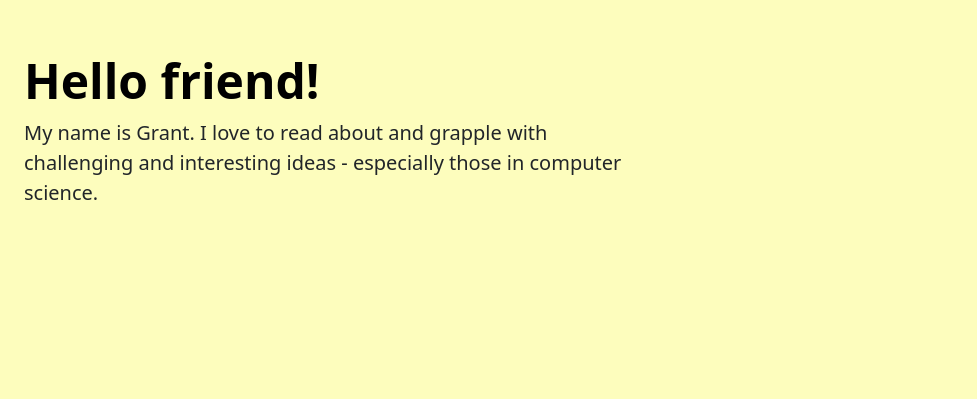
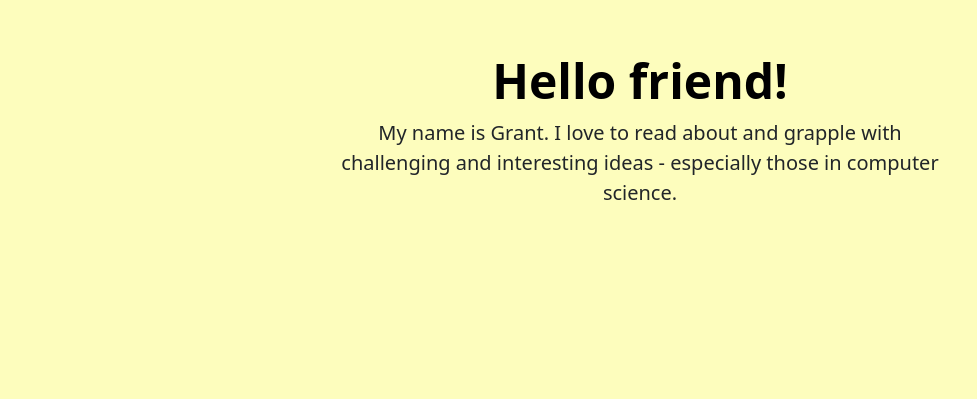
Before and after one commit to granthale/granthale.com, a Node server app: page / in a window 1280 px wide. Shown: the part 66-465 px from the top of the page, without its empty margins (0-977 px from the left). Run offline with Node 20, Linux system fonts and the light colour scheme.

Commit message:
Centered text for index

```diff
--- a/views/pages/index.ejs
+++ b/views/pages/index.ejs
@@ -21,7 +21,7 @@
   <!--——————————————————————————————————————————————-->
 
   <%- include('../partials/navbar.ejs', { navbarColor: navbarColor }) %>
-  <div class="px-4 py-5 my-5 text-left">
+  <div class="px-4 py-5 my-5 text-center">
     <!-- <img class="d-block mx-auto mb-4" src="public/value.png" alt="" width="72" height="57"> -->
     <!-- Element to contain animated typing -->
     <span id="element"></span>
@@ -39,7 +39,7 @@
 
     <!-- <h1 class="display-5 fw-bold text-body-emphasis">Welcome!</h1> -->
 
-    <div class="col-lg-6 ml-auto">
+    <div class="col-lg-6 mx-auto">
     <p class="lead mb-4">My name is Grant. I love to read about and grapple with challenging and interesting ideas - especially those in computer science.</p>
     </div>
   </div>
--- a/views/partials/navbar.ejs
+++ b/views/partials/navbar.ejs
@@ -5,7 +5,7 @@
     <meta name="viewport" content="width=device-width, initial-scale=1">
     <title>Bootstrap demo</title>
     <link rel="stylesheet" href="https://cdn.jsdelivr.net/npm/bootstrap@5.3.0-alpha3/dist/css/bootstrap.min.css" rel="stylesheet" integrity="sha384-KK94CHFLLe+nY2dmCWGMq91rCGa5gtU4mk92HdvYe+M/SXH301p5ILy+dN9+nJOZ" crossorigin="anonymous">
-    <link rel="stylesheet" type="text/css" href="custom.css"
+    <link rel="stylesheet" type="text/css" href="custom.css">
   </head>
   <body>
     <nav class="navbar navbar-expand-lg bg-body-tertiary style">
```
